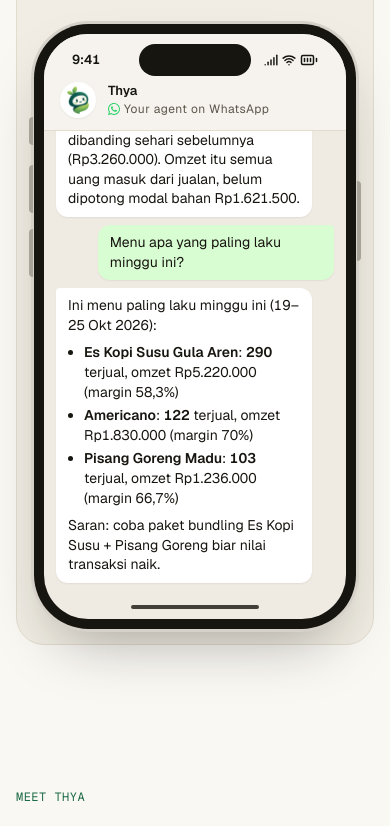
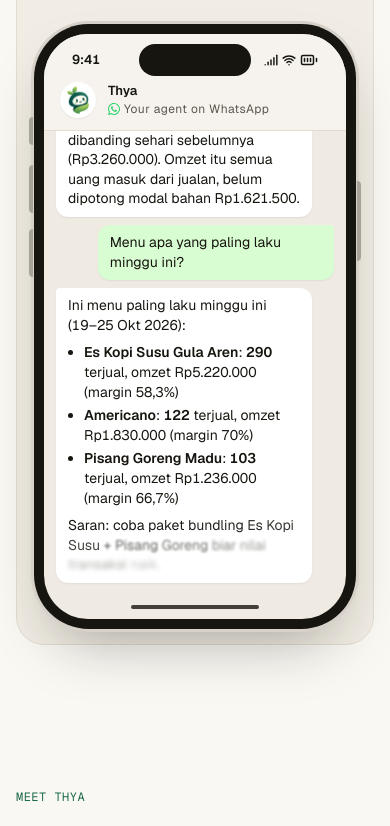
Before and after one commit to sayyidrafeed/thya, a Next.js app in the folder apps/web/: page / in a window 390 px wide. Shown: the part 840-1666 px from the top of the page. Built offline with nearby package versions, Linux system fonts and the light colour scheme.

Commit message:
feat(web): chained how it works chat, streamed reply text

```diff
--- a/apps/web/src/components/chat/bubbles.tsx
+++ b/apps/web/src/components/chat/bubbles.tsx
@@ -23,13 +23,24 @@ export function UserBubble({ text }: { text: string }) {
   );
 }
 
+// Thya's reply pops in like any bubble, then its words stagger in like a reply being written.
+const reply = {
+  hidden: enter.initial,
+  shown: {
+    ...enter.animate,
+    transition: { ...enter.transition, delayChildren: 0.12, staggerChildren: 0.018 },
+  },
+};
+
 export function ThyaBubble({ text }: { text: string }) {
   return (
     <m.div
-      {...enter}
+      variants={reply}
+      initial="hidden"
+      animate="shown"
       className="max-w-[92%] origin-bottom-left rounded-bubble rounded-tl-sm bg-bubble-in px-3 py-2 text-ink tabular-nums shadow-card"
     >
-      <ChatText text={text} />
+      <ChatText text={text} stream />
     </m.div>
   );
 }
--- a/apps/web/src/components/chat/chat-text.tsx
+++ b/apps/web/src/components/chat/chat-text.tsx
@@ -1,18 +1,48 @@
+"use client";
+
+import { m } from "motion/react";
+import { Fragment } from "react";
+
 import { type InlineSegment, parseWhatsAppText } from "@/lib/whatsapp/format";
 
-function Inline({ segments }: { segments: InlineSegment[] }) {
-  return segments.map((segment) =>
-    segment.bold ? (
-      <strong key={segment.id} className="font-semibold">
-        {segment.text}
-      </strong>
+// One word of a streamed reply. It follows the "hidden"/"shown" variants of the bubble around it,
+// so the words stagger in like a reply being written.
+const wordVariants = {
+  hidden: { opacity: 0, filter: "blur(3px)" },
+  shown: { opacity: 1, filter: "blur(0px)", transition: { duration: 0.28 } },
+};
+
+function Words({ text, stream }: { text: string; stream: boolean }) {
+  if (!stream) return text;
+
+  return text.split(/(\s+)/).map((part, index) =>
+    part.trim() === "" ? (
+      // oxlint-disable-next-line react/no-array-index-key -- a fixed string split; position is identity
+      <Fragment key={index}>{part}</Fragment>
     ) : (
-      <span key={segment.id}>{segment.text}</span>
+      // oxlint-disable-next-line react/no-array-index-key -- a fixed string split; position is identity
+      <m.span key={index} variants={wordVariants} className="inline-block">
+        {part}
+      </m.span>
     ),
   );
 }
 
-export function ChatText({ text }: { text: string }) {
+function Inline({ segments, stream }: { segments: InlineSegment[]; stream: boolean }) {
+  return segments.map((segment) =>
+    segment.bold ? (
+      <strong key={segment.id} className="font-semibold">
+        <Words text={segment.text} stream={stream} />
+      </strong>
+    ) : (
+      <span key={segment.id}>
+        <Words text={segment.text} stream={stream} />
+      </span>
+    ),
+  );
+}
+
+export function ChatText({ text, stream = false }: { text: string; stream?: boolean }) {
   return (
     <div className="flex flex-col gap-2">
       {parseWhatsAppText(text).map((block) =>
@@ -20,7 +50,7 @@ export function ChatText({ text }: { text: string }) {
           <ul key={block.id} className="flex list-disc flex-col gap-1 pl-4">
             {block.items.map((item) => (
               <li key={item[0]?.id ?? block.id}>
-                <Inline segments={item} />
+                <Inline segments={item} stream={stream} />
               </li>
             ))}
           </ul>
@@ -28,7 +58,7 @@ export function ChatText({ text }: { text: string }) {
           <p key={block.id}>
             {block.lines.map((line) => (
               <span key={line[0]?.id ?? block.id} className="block">
-                <Inline segments={line} />
+                <Inline segments={line} stream={stream} />
               </span>
             ))}
           </p>
--- /dev/null
+++ b/apps/web/src/components/landing/chained-chat.tsx
@@ -0,0 +1,57 @@
+"use client";
+
+import { useReducedMotion } from "motion/react";
+import { useEffect, useRef } from "react";
+
+import { TypingBubble } from "@/components/chat/bubbles";
+import { StepBubble } from "@/components/chat/step-bubble";
+import { ChatHeader } from "@/components/landing/phone-mockup";
+import { useChainedThread } from "@/hooks/use-chained-thread";
+import type { Scene } from "@/lib/landing/showcase-scenes";
+
+// The How it works chat: one thread that grows a use case at a time as the visitor scrolls.
+export function ChainedChat({
+  scenes,
+  activeIndex,
+}: {
+  scenes: readonly Scene[];
+  activeIndex: number;
+}) {
+  const rootRef = useRef<HTMLDivElement>(null);
+  const threadRef = useRef<HTMLDivElement>(null);
+  const reduceMotion = useReducedMotion() === true;
+  const { upTo, shown, typing } = useChainedThread(rootRef, scenes, activeIndex);
+
+  // Follow the newest message by scrolling the thread itself, never the page.
+  useEffect(() => {
+    const thread = threadRef.current;
+
+    if (!thread) return;
+    thread.scrollTo({ top: thread.scrollHeight, behavior: reduceMotion ? "auto" : "smooth" });
+  }, [upTo, shown, typing, reduceMotion]);
+
+  return (
+    <div ref={rootRef} className="rounded-panel bg-brand-soft p-2 shadow-card sm:p-4">
+      <div className="flex h-80 flex-col overflow-hidden rounded-card bg-chat sm:h-96 md:h-chat">
+        <div className="bg-chat-bar pt-3">
+          <ChatHeader />
+        </div>
+        <div
+          ref={threadRef}
+          role="log"
+          aria-live="polite"
+          className="no-scrollbar flex min-h-0 flex-1 flex-col gap-2 overflow-y-auto overscroll-contain px-3 py-3 text-bubble *:shrink-0"
+        >
+          <div className="mt-auto" />
+          {scenes.slice(0, upTo + 1).map((scene, index) =>
+            scene.steps.slice(0, index === upTo ? shown : undefined).map((step, stepIndex) => (
+              // oxlint-disable-next-line react/no-array-index-key -- steps are a fixed script; position is identity
+              <StepBubble key={`${scene.id}-${stepIndex}`} step={step} />
+            )),
+          )}
+          {typing ? <TypingBubble /> : null}
+        </div>
+      </div>
+    </div>
+  );
+}
--- a/apps/web/src/components/landing/how-it-works.tsx
+++ b/apps/web/src/components/landing/how-it-works.tsx
@@ -1,19 +1,22 @@
 "use client";
 
-import { AnimatePresence, m } from "motion/react";
 import { useRef } from "react";
 
+import { ChainedChat } from "@/components/landing/chained-chat";
 import { SectionHeading } from "@/components/landing/section-heading";
-import { StepPanel } from "@/components/landing/step-panel";
 import { useActiveStep } from "@/hooks/use-active-step";
 import { howItWorksHeading, howItWorksSteps } from "@/lib/landing/how-it-works";
+import { showcaseScenes } from "@/lib/landing/showcase-scenes";
 
-const ease = [0.22, 1, 0.36, 1] as const;
+const scenes = howItWorksSteps.flatMap((step) =>
+  showcaseScenes.filter((scene) => scene.id === step.sceneId),
+);
 
+// Mireye-style scroll story: the step in the reading band is sharp, the rest blur, and the chat
+// beside it (pinned above the steps on phones) gains that step's messages as it becomes active.
 export function HowItWorks() {
   const listRef = useRef<HTMLOListElement>(null);
   const activeIndex = useActiveStep(listRef);
-  const active = howItWorksSteps[activeIndex] ?? howItWorksSteps[0];
 
   return (
     <section
@@ -26,44 +29,25 @@ export function HowItWorks() {
         eyebrow="How it works"
         title={<span id="how-it-works-title">{howItWorksHeading}</span>}
       />
-      <div className="grid grid-cols-1 gap-16 md:grid-cols-[minmax(0,2fr)_minmax(0,3fr)]">
-        <ol ref={listRef} className="flex flex-col gap-16 md:gap-0">
+      <div className="grid grid-cols-1 gap-8 md:grid-cols-[minmax(0,2fr)_minmax(0,3fr)] md:gap-16">
+        <div className="sticky top-16 z-10 -mx-4 self-start bg-surface px-4 pt-3 pb-4 sm:-mx-6 sm:px-6 md:top-[calc(50vh-15rem)] md:order-last md:mx-0 md:bg-transparent md:p-0">
+          <ChainedChat scenes={scenes} activeIndex={activeIndex} />
+        </div>
+        <ol ref={listRef} className="flex flex-col">
           {howItWorksSteps.map((step, index) => (
             <li
               key={step.sceneId}
               data-active={index === activeIndex}
-              className="flex flex-col gap-8 transition duration-500 ease-out-soft data-[active=false]:opacity-30 data-[active=false]:blur-xs motion-reduce:transition-none md:min-h-[70vh] md:justify-center"
+              className="flex min-h-[60svh] flex-col justify-center gap-4 transition duration-500 ease-out-soft data-[active=false]:opacity-30 data-[active=false]:blur-xs motion-reduce:transition-none md:min-h-[70vh]"
             >
-              <div className="flex flex-col gap-4">
-                <p className="flex items-center gap-3 font-mono text-label text-ink-muted">
-                  <span className="tabular-nums">{String(index + 1).padStart(2, "0")}</span>
-                </p>
-                <h3 className="text-title font-medium text-balance md:text-display">
-                  {step.title}
-                </h3>
-                <p className="text-pretty text-ink-muted">{step.body}</p>
-              </div>
-              <div className="md:hidden">
-                <StepPanel step={step} />
-              </div>
+              <p className="font-mono text-label text-ink-muted tabular-nums">
+                {String(index + 1).padStart(2, "0")}
+              </p>
+              <h3 className="text-title font-medium text-balance md:text-display">{step.title}</h3>
+              <p className="text-pretty text-ink-muted">{step.body}</p>
             </li>
           ))}
         </ol>
-        <div className="hidden md:block">
-          <div className="sticky top-[calc(50vh-15rem)]">
-            <AnimatePresence mode="popLayout" initial={false}>
-              <m.div
-                key={active.sceneId}
-                initial={{ opacity: 0, y: 32, filter: "blur(10px)" }}
-                animate={{ opacity: 1, y: 0, filter: "blur(0px)" }}
-                exit={{ opacity: 0, y: -32, filter: "blur(10px)" }}
-                transition={{ duration: 0.6, ease }}
-              >
-                <StepPanel step={active} />
-              </m.div>
-            </AnimatePresence>
-          </div>
-        </div>
       </div>
     </section>
   );
--- a/apps/web/src/hooks/use-active-step.ts
+++ b/apps/web/src/hooks/use-active-step.ts
@@ -2,7 +2,8 @@
 
 import { type RefObject, useEffect, useState } from "react";
 
-// The step whose block crosses the middle band of the viewport is the active one.
+// The step whose block crosses the reading band is the active one. The band sits below the middle
+// because on phones the chat is pinned over the top half of the screen.
 export function useActiveStep(listRef: RefObject<HTMLElement | null>) {
   const [activeIndex, setActiveIndex] = useState(0);
 
@@ -17,7 +18,7 @@ export function useActiveStep(listRef: RefObject<HTMLElement | null>) {
           if (entry.isIntersecting) setActiveIndex(items.indexOf(entry.target));
         }
       },
-      { rootMargin: "-45% 0px -45% 0px" },
+      { rootMargin: "-62% 0px -33% 0px" },
     );
 
     for (const item of items) observer.observe(item);
--- /dev/null
+++ b/apps/web/src/hooks/use-chained-thread.ts
@@ -0,0 +1,49 @@
+"use client";
+
+import { useInView, useReducedMotion } from "motion/react";
+import { type RefObject, useEffect, useRef, useState } from "react";
+
+import { sceneTimeline } from "@/lib/landing/scene-timeline";
+import type { Scene } from "@/lib/landing/showcase-scenes";
+
+// One running chat for How it works: reaching step N on scroll plays scene N under the scenes
+// before it. Scrolling back trims the thread without replaying. Nothing plays until the chat is seen.
+export function useChainedThread(
+  ref: RefObject<HTMLElement | null>,
+  scenes: readonly Scene[],
+  activeIndex: number,
+) {
+  const seen = useInView(ref, { once: true, amount: 0.3 });
+  const reduceMotion = useReducedMotion() === true;
+  const [played, setPlayed] = useState({ upTo: -1, shown: 0, typing: false });
+  const reached = useRef(-1);
+  const target = seen ? activeIndex : -1;
+  const scene = scenes[target];
+
+  useEffect(() => {
+    if (!scene || reduceMotion) return;
+
+    const backward = target <= reached.current;
+
+    const beats = backward
+      ? [{ at: 0, shown: scene.steps.length, typing: false }]
+      : [{ at: 0, shown: 0, typing: false }, ...sceneTimeline(scene.steps).beats];
+
+    const timers = beats.map((beat) =>
+      setTimeout(() => {
+        // Marked when the first beat lands, so an effect that is torn down before it (Strict Mode,
+        // a fast scroll past) still plays the scene the next time.
+        reached.current = target;
+        setPlayed({ upTo: target, shown: beat.shown, typing: beat.typing });
+      }, beat.at),
+    );
+
+    return () => {
+      for (const timer of timers) clearTimeout(timer);
+    };
+  }, [target, scene, reduceMotion]);
+
+  if (reduceMotion) return { upTo: target, shown: scene?.steps.length ?? 0, typing: false };
+
+  return played;
+}
```
Also changed, not shown: apps/web/src/components/landing/step-panel.tsx (deleted, +0 -31 lines).
